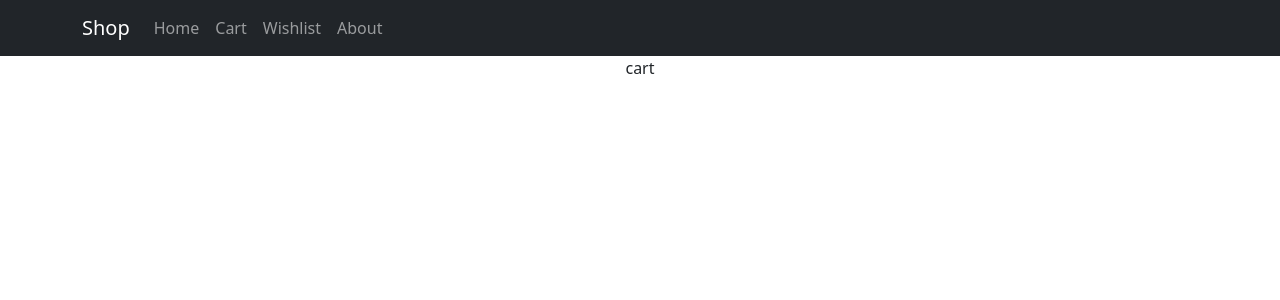
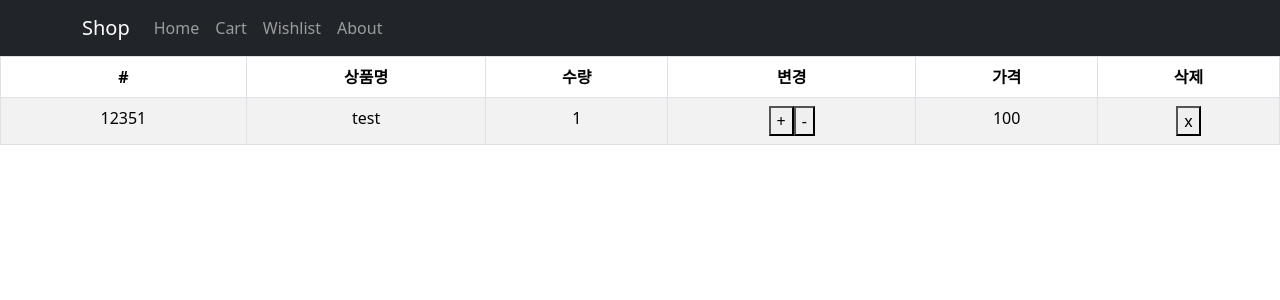
Before and after one commit to jskim-gcd/shop, a React (Vite) app: page /cart in a window 1280 px wide. Shown: the top 300 px of the page. Built offline with nearby package versions, Linux system fonts and the light colour scheme.

Commit message:
카트 페이지 추가

```diff
--- a/src/App.jsx
+++ b/src/App.jsx
@@ -5,6 +5,7 @@ import { Container, Nav, Navbar } from 'react-bootstrap';
 import { Route, Routes, useNavigate } from 'react-router-dom';
 import Main from './pages/Main.jsx'
 import Detail from './pages/Detail.jsx'
+import Cart from './pages/Cart.jsx'
 
 function App() {
 
@@ -27,7 +28,7 @@ function App() {
       <Routes>
         <Route path='/' element={<Main />} />
         <Route path='/detail/:id' element={<Detail />} />
-        <Route path='/cart' element={<>cart</>} />
+        <Route path='/cart' element={<Cart />} />
         <Route path='/wishlist' element={<>wishlist</>} />
         <Route path='/about' element={<>about</>} />
 
--- a/src/pages/Cart.jsx
+++ b/src/pages/Cart.jsx
@@ -0,0 +1,56 @@
+import { useDispatch, useSelector } from "react-redux"
+import { countUp, countDown, subtractCart } from "../redux/store.js"
+import { Table } from "react-bootstrap"
+
+function Cart() {
+
+    let cart = useSelector(state => state.cart)
+
+    let dispatch = useDispatch()
+
+    return (
+        <>
+            <Table striped bordered hover>
+                <thead>
+                    <tr>
+                        <th>#</th>
+                        <th>상품명</th>
+                        <th>수량</th>
+                        <th>변경</th>
+                        <th>가격</th>
+                        <th>삭제</th>
+                    </tr>
+                </thead>
+                <tbody>
+                    {
+                        cart.map((a, i) => {
+                            return (
+                                <tr key={i}>
+                                    <td>{a.id}</td>
+                                    <td>{a.title}</td>
+                                    <td>{a.count}</td>
+                                    <td>
+                                        <button onClick={() => {
+                                            dispatch(countUp(a.id))
+                                        }}>+</button>
+                                        <button onClick={()=> {
+                                            dispatch(countDown(a.id))
+                                        }}>-</button>
+                                    </td>
+                                    <td>{a.price}</td>
+                                    <td>
+                                        <button onClick={() => {
+                                            dispatch(subtractCart(a.id))
+                                        }}>x</button>
+                                    </td>
+                                </tr>
+                            )
+                        })
+                    }
+                </tbody>
+            </Table>
+        </>
+    )
+}
+
+export default Cart
--- a/src/pages/Detail.jsx
+++ b/src/pages/Detail.jsx
@@ -28,8 +28,8 @@ function Detail() {
                         <p>{shoes[idx].content}</p>
                         <p>{shoes[idx].price}원</p>
                         <Button variant="danger" onClick={() => {
-                            dispatch(addCart({ id: shoes[idx].id, title: shoes[idx].title, price: shoes[idx].price, count: 1 }))
-                        }}>주문하기</Button>
+                            dispatch(addCart({ id: shoes[idx].id, title: shoes[idx].title, count: 1, price: shoes[idx].price }))
+                        }}>카트담기</Button>
                     </Col>
                 </Row>
             </Container>
--- a/src/redux/store.js
+++ b/src/redux/store.js
@@ -18,17 +18,37 @@ let shoes = createSlice({
 let cart = createSlice({
     name: 'cart',
     initialState: [
-        {id: 0, title: 'test', price: 100, count: 1}
+        { id: 12351, title: 'test', count: 1, price: 100 }
     ],
     reducers: {
         addCart(state, action) {
+            let idx = state.findIndex(a => a.id == action.payload.id)
+            if (idx == -1) {
                 state.push(action.payload)
+            } else {
+                state[idx].count += 1
             }
+        },
+        countUp(state, action) {
+            let idx = state.findIndex(a => a.id == action.payload)
+            state[idx].count += 1
+        },
+        countDown(state, action) {
+            let idx = state.findIndex(a => a.id == action.payload)
+            if (state[idx].count > 1) {
+                state[idx].count -= 1
+            }
+        },
+        subtractCart(state, action) {
+            let idx = state.findIndex(a => a.id == action.payload)
+            state.splice(idx, 1)
+        }
+
     }
 })
 
 export let { addItem, setItem } = shoes.actions
-export let {addCart} = cart.actions
+export let { addCart, countUp, countDown, subtractCart } = cart.actions
 
 export default configureStore({
     reducer: {
```
Lines whose indentation alone changed are shown as unchanged.
